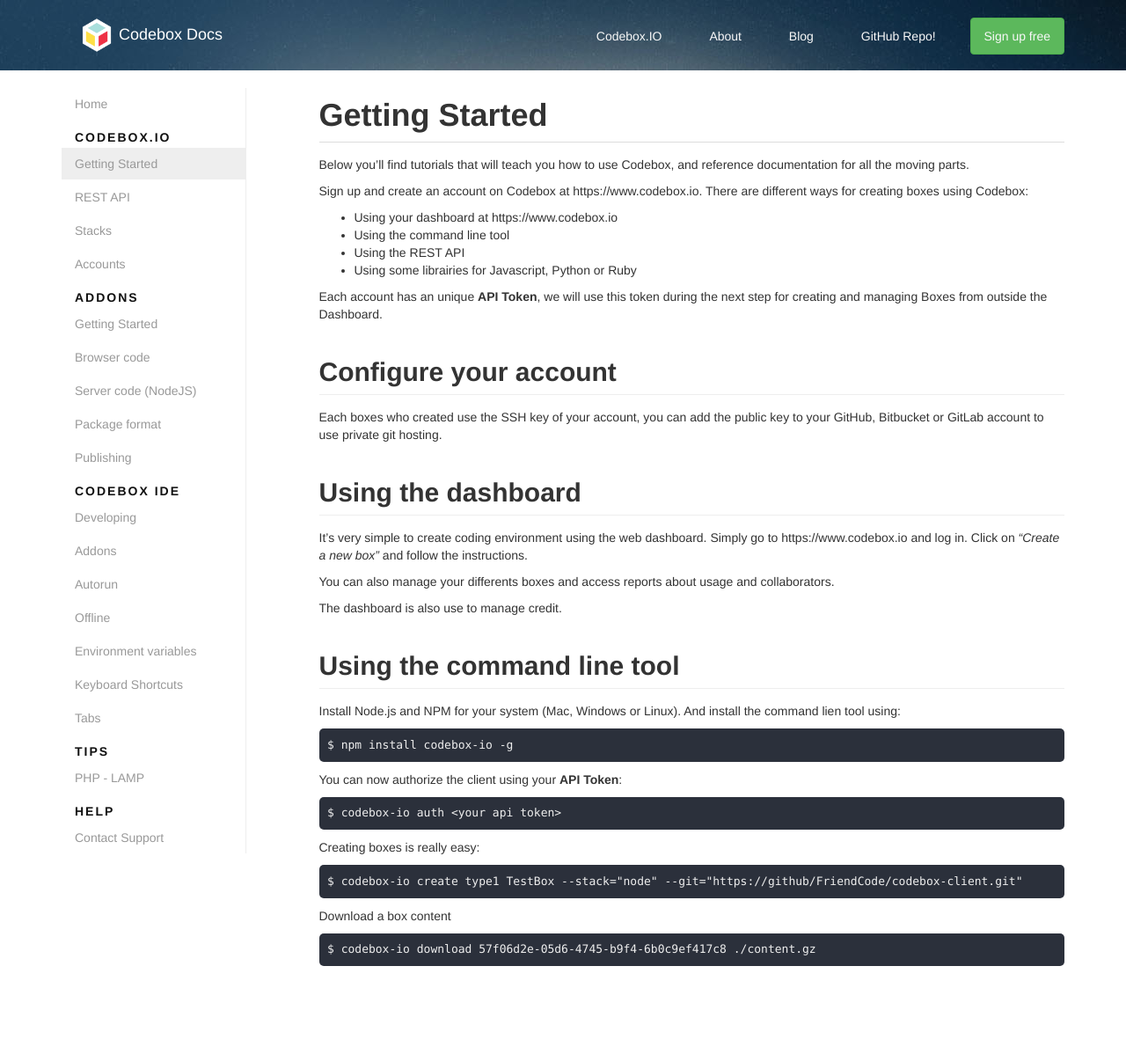
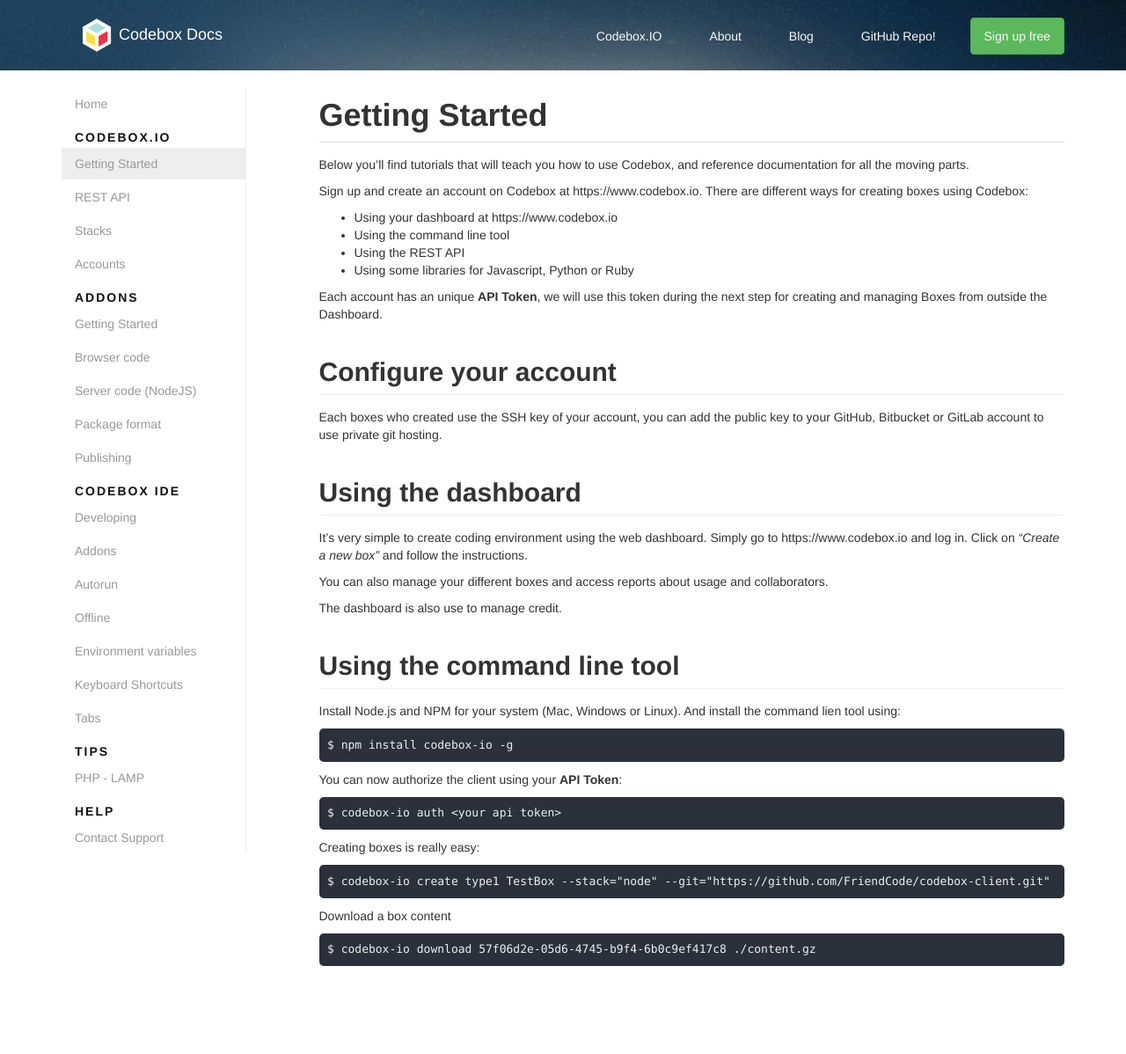
Before and after one commit to CodeboxIDE/codebox-docs, a Jekyll site: the page built from codebox_io/getting_started.md, in a window 1280 px wide. Shown: the whole page at 88% size. Built offline with Jekyll 4.4.1, drawn with Linux system fonts in a browser that asks for light colours; nearby versions of some CDN libraries; Markdown is read by kramdown in place of the engine named in the settings.

Commit message:
fix some codebox.io typos

````diff
--- a/codebox_io/getting_started.md
+++ b/codebox_io/getting_started.md
@@ -14,7 +14,7 @@
 * Using your dashboard at https://www.codebox.io
 * Using the command line tool
 * Using the REST API
-* Using some librairies for Javascript, Python or Ruby
+* Using some libraries for Javascript, Python or Ruby
 
 
 Each account has an unique **API Token**, we will use this token during the next step for creating and managing Boxes from outside the Dashboard.
@@ -27,7 +27,7 @@
 
 It's very simple to create coding environment using the web dashboard. Simply go to https://www.codebox.io and log in. Click on *"Create a new box"* and follow the instructions.
 
-You can also manage your differents boxes and access reports about usage and collaborators.
+You can also manage your different boxes and access reports about usage and collaborators.
 
 The dashboard is also use to manage credit.
 
@@ -48,7 +48,7 @@
 Creating boxes is really easy:
 
 ```
-$ codebox-io create type1 TestBox --stack="node" --git="https://github/FriendCode/codebox-client.git"
+$ codebox-io create type1 TestBox --stack="node" --git="https://github.com/FriendCode/codebox-client.git"
 ```
 
 Download a box content
````
Also changed, not shown: codebox_io/api.md (+2 -2 lines), codebox_io/stacks.md (+1 -1 lines).
